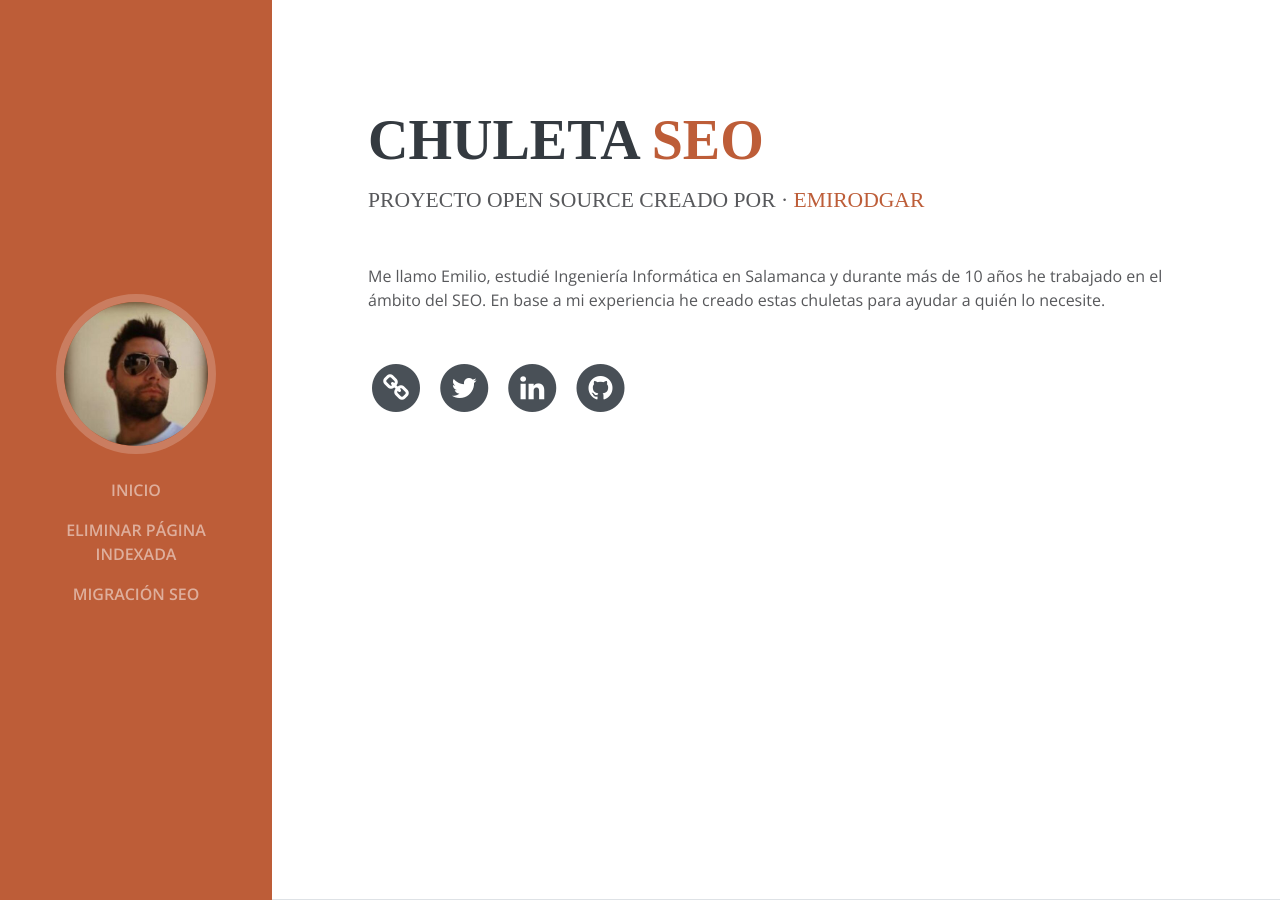
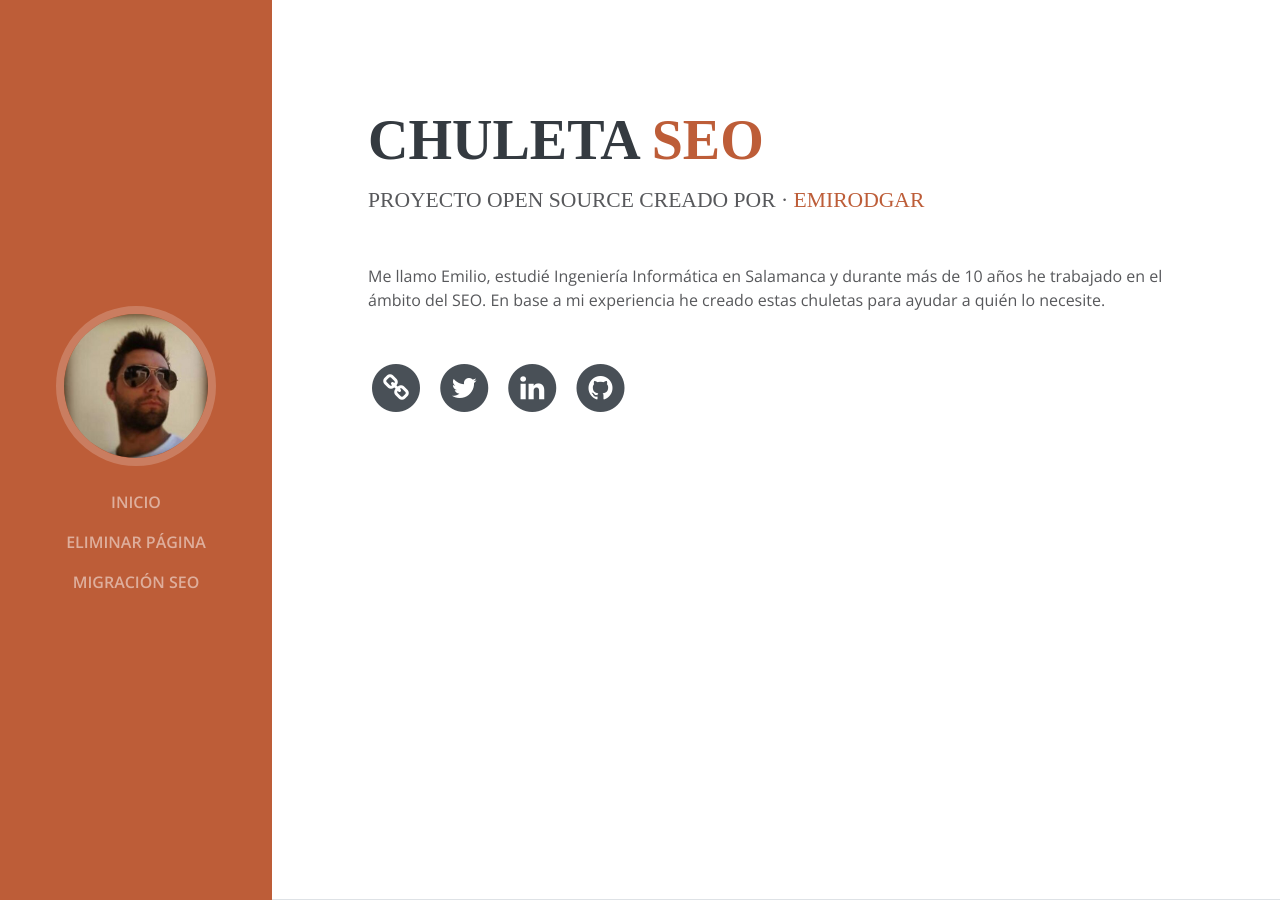
Before and after one commit to Emirodgar/w-chuleta-seo, a Jekyll site: the page built from README.md, in a window 1280 px wide. Built offline with Jekyll 4.4.1, drawn with Linux system fonts in a browser that asks for light colours; some web fonts are replaced; our own code applies the rules of GitHub Pages for plain Markdown files.

Commit message:
Update default.html

```diff
--- a/_layouts/default.html
+++ b/_layouts/default.html
@@ -51,7 +51,7 @@
             <a class="nav-link js-scroll-trigger" href="https://chuletaseo.com">Inicio</a>
           </li>
           <li class="nav-item">
-            <a class="nav-link js-scroll-trigger" href="/eliminar-pagina-indexada-google">Eliminar página indexada</a>
+            <a class="nav-link js-scroll-trigger" href="/eliminar-pagina-indexada-google">Eliminar página</a>
           </li>
           <li class="nav-item">
             <a class="nav-link js-scroll-trigger" href="/migracion-seo">Migración SEO</a>
```
